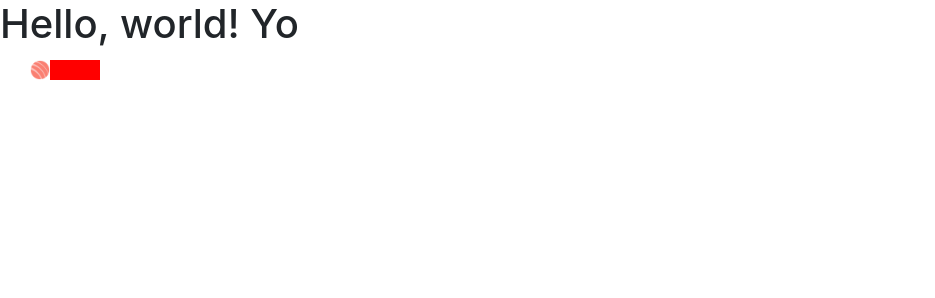
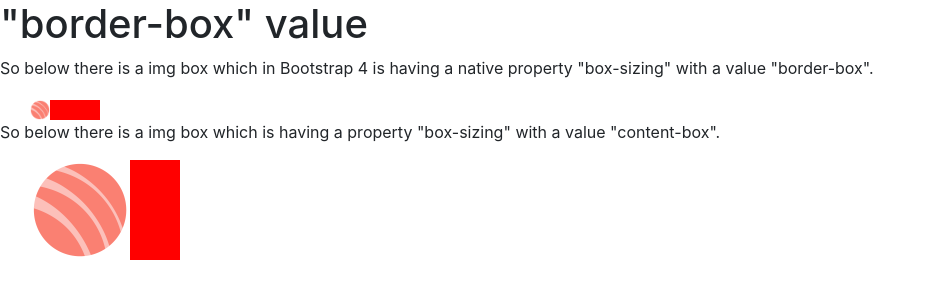
Before and after one commit to patrykw91/new_project, a plain HTML site: page index.html in a window 1280 px wide. Shown: the whole page, without its empty margins (0-935 px from the left). Drawn offline with nearby package versions, Linux system fonts and the light colour scheme.

Commit message:
Box-sizing testing

```diff
--- a/index.html
+++ b/index.html
@@ -14,8 +14,11 @@
     </head>
 
     <body>
-        <h1>Hello, world! Yo</h1>
-        <img src="images/1.png" alt="" />
+        <h1>"border-box" value</h1>
+        <p>So below there is a img box which in Bootstrap 4 is having a native property "box-sizing" with a value "border-box".</p>
+        <img class="image1" src="images/1.png" alt="" />
+        <p>So below there is a img box which is having a property "box-sizing" with a value "content-box".</p>
+        <img class="image2" src="images/1.png" alt="" />
 
         <!-- Optional JavaScript -->
         <!-- jQuery first, then Popper.js, then Bootstrap JS -->
--- a/style.css
+++ b/style.css
@@ -1,5 +1,12 @@
-img {
+.image1 {
     max-width: 100px;
     padding-left: 30px;
     border-right: 50px solid red;
 }
+
+.image2 {
+    max-width: 100px;
+    padding-left: 30px;
+    border-right: 50px solid red;
+    box-sizing: content-box;
+}
```
